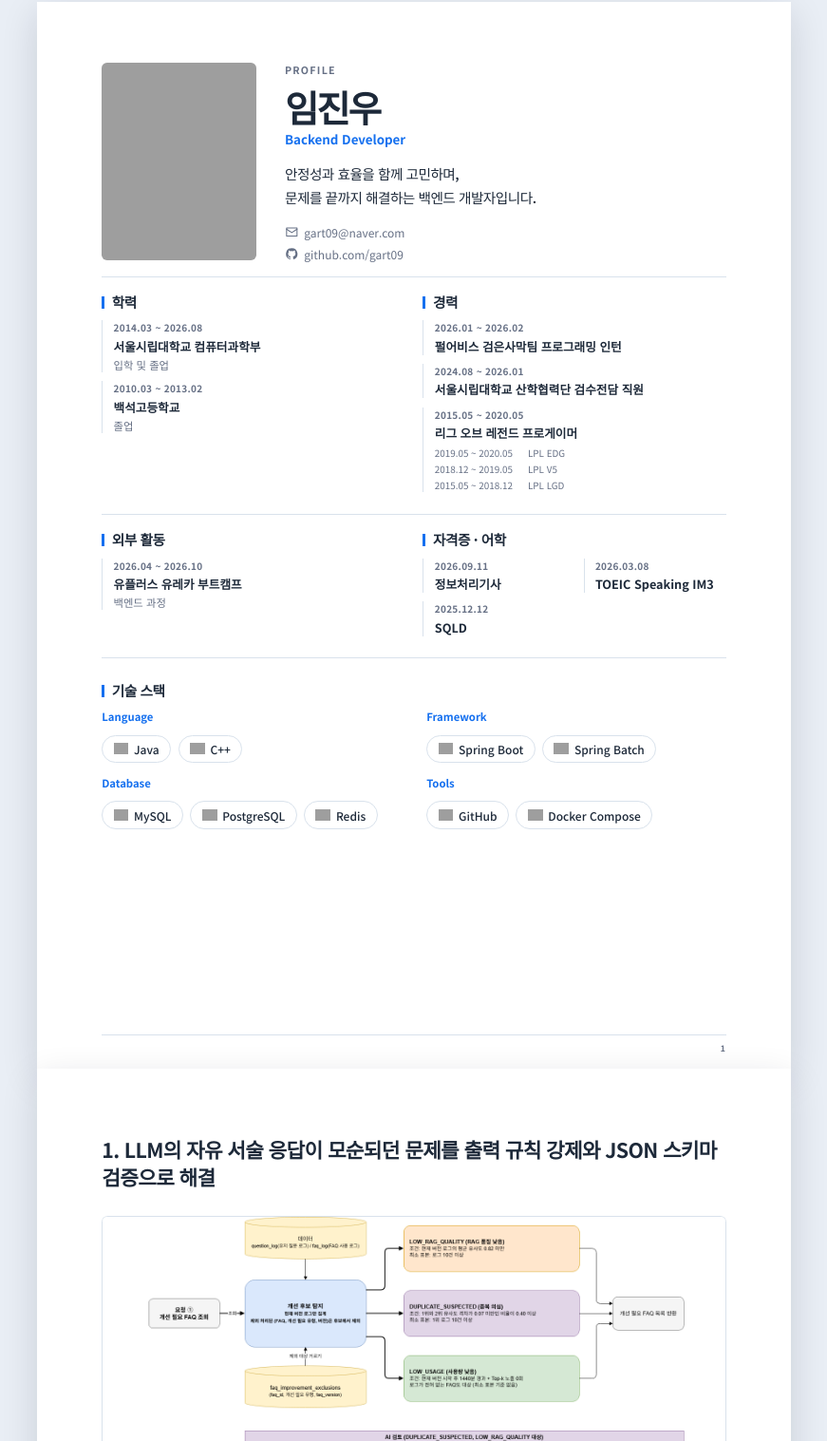
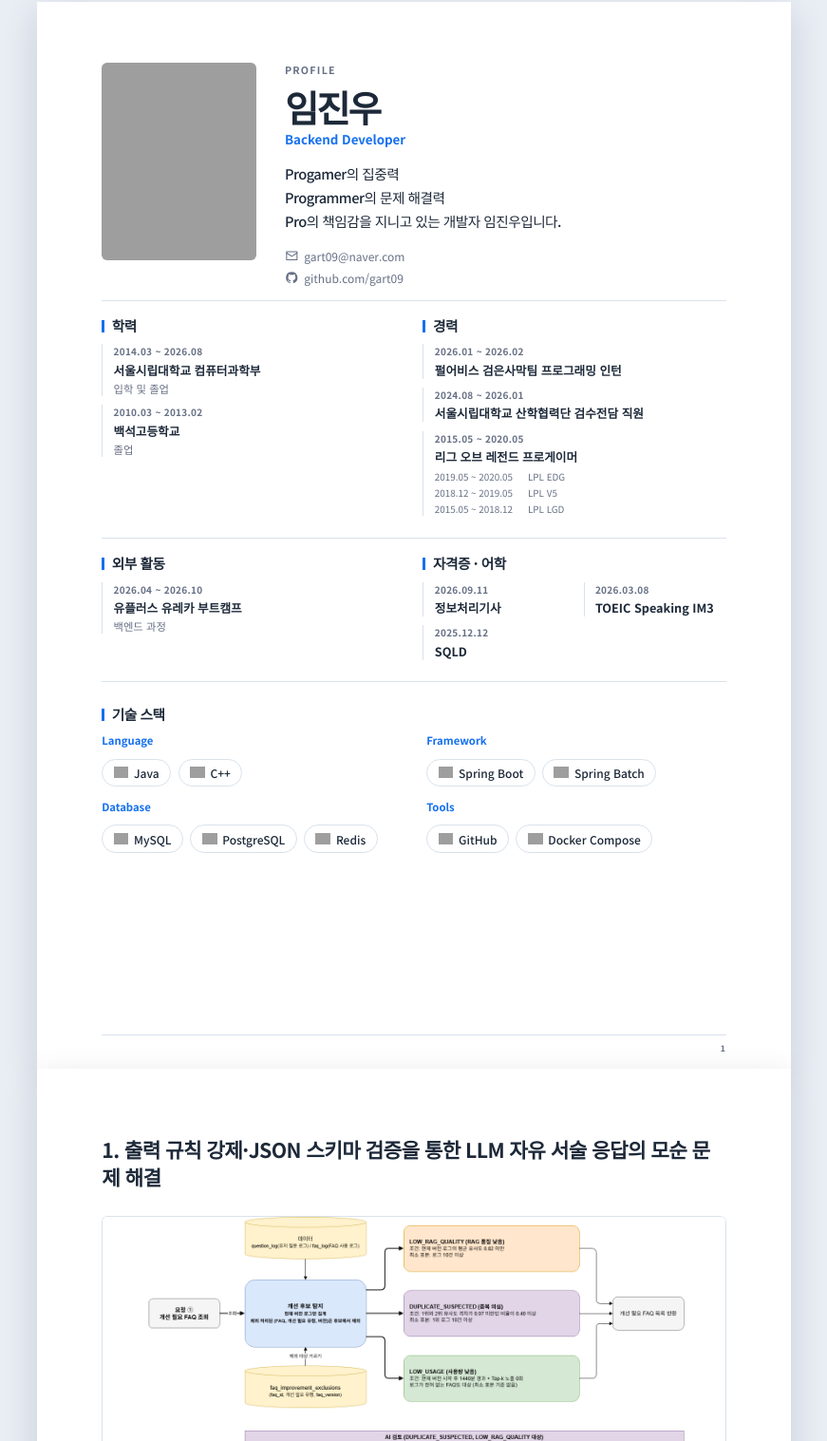
Before and after one commit to gart09/gart09.github.io, a plain HTML site: page index.html in a window 1280 px wide. Shown: the part 66-1583 px from the top of the page at 95% size, without its empty margins (204-1075 px from the left). Drawn offline with Linux system fonts and the light colour scheme; grey boxes are pictures that could not be loaded.

Commit message:
문장 수정

```diff
--- a/index.html
+++ b/index.html
@@ -24,8 +24,9 @@
                         </div>
                     </div>
                     <p class="header-intro">
-                        안정성과 효율을 함께 고민하며,<br>
-                        문제를 끝까지 해결하는 백엔드 개발자입니다.
+                        Progamer의 집중력<br>
+                        Programmer의 문제 해결력<br>
+                        Pro의 책임감을 지니고 있는 개발자 임진우입니다.
                     </p>
                     <div class="header-contact">
                         <a href="mailto:gart09@naver.com">
@@ -184,7 +185,7 @@
 
         <article class="pdf-page ubot-page">
             <section class="reflection-title">
-                <h2>1. LLM의 자유 서술 응답이 모순되던 문제를 출력 규칙 강제와 JSON 스키마 검증으로 해결</h2>
+                <h2>1. 출력 규칙 강제·JSON 스키마 검증을 통한 LLM 자유 서술 응답의 모순 문제 해결</h2>
             </section>
 
             <figure class="project-figure ubot-figure ubot-figure--wide">
```
